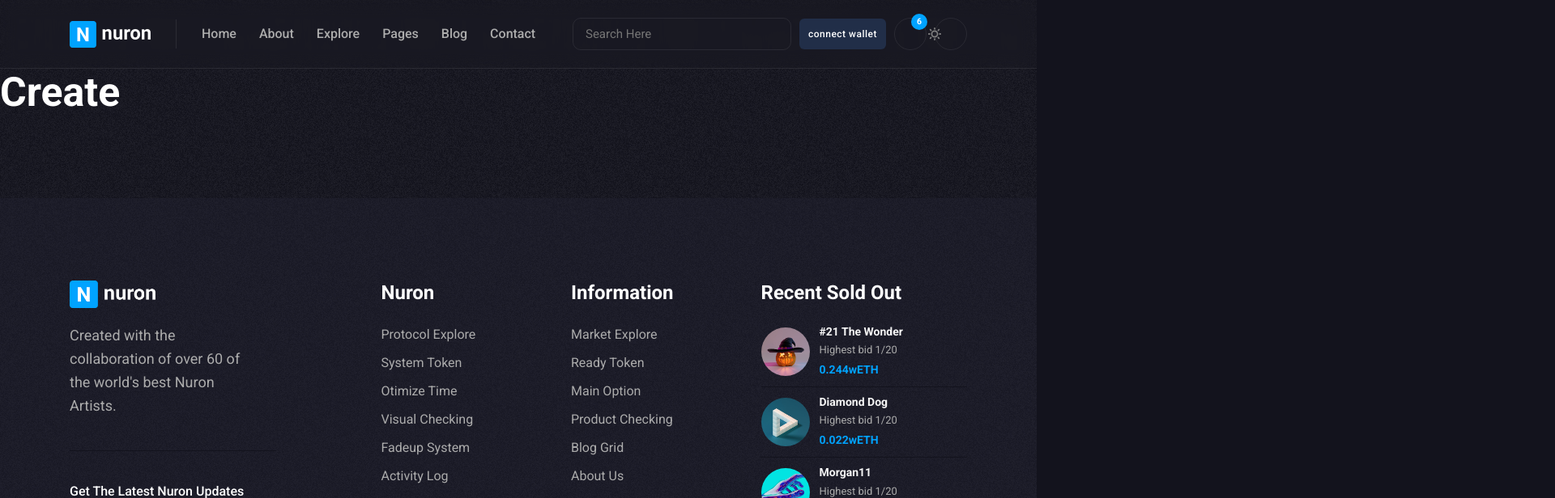
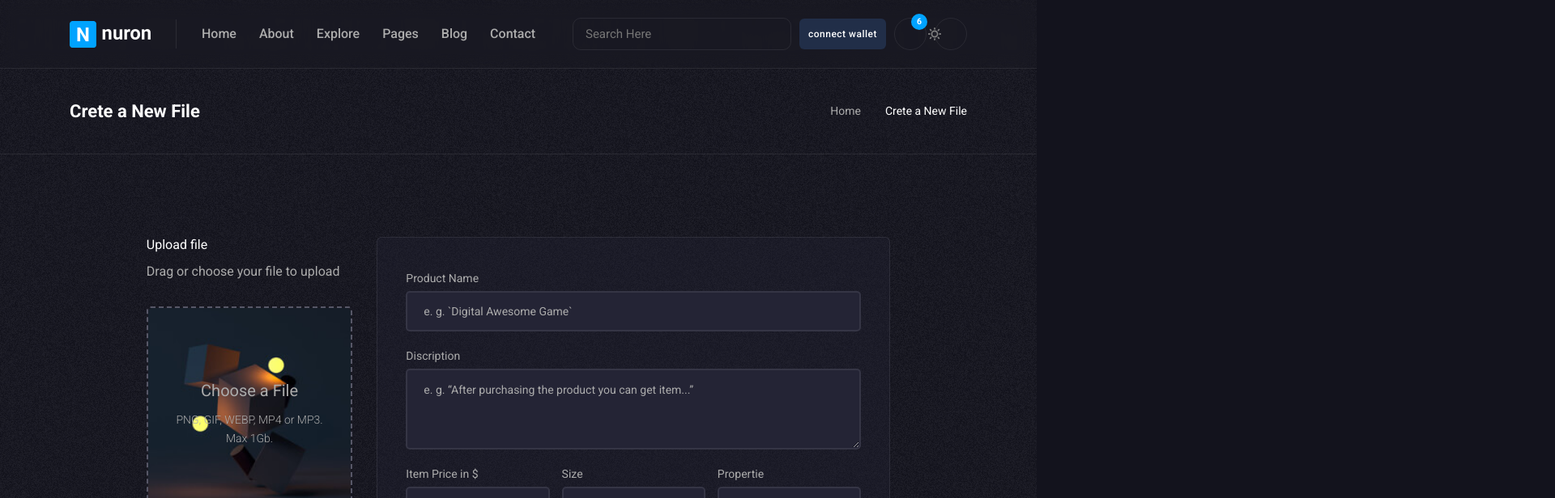
Before and after one commit to Oladayo-Ahmod/NFT_marketplace_next, a Next.js app in the folder frontend/: page /create-nft in a window 1280 px wide. Shown: the top 616 px of the page at 81% size, 1920 px wide, since content can reach past the window. Built offline with nearby package versions, Linux system fonts and the light colour scheme.

Commit message:
create nft item page desgin

```diff
--- a/frontend/components/create-nft.js
+++ b/frontend/components/create-nft.js
@@ -1,3 +1,4 @@
+import Image from 'next/image'
 const Create =()=>{
     return (
         <>
--- a/frontend/pages/create-nft.js
+++ b/frontend/pages/create-nft.js
@@ -1,6 +1,7 @@
 import Head from 'next/head'
 import Navbar from '@/components/Navbar'
 import Footer from '@/components/footer'
+import Create from '../components/create-nft'
 const CreateNFT =()=>{
     return (
         <>
@@ -12,7 +13,7 @@ const CreateNFT =()=>{
         </Head>
         <main>
             <Navbar />
-            <h1>Create</h1>
+            <Create />
             <Footer />
         </main>
 
```
